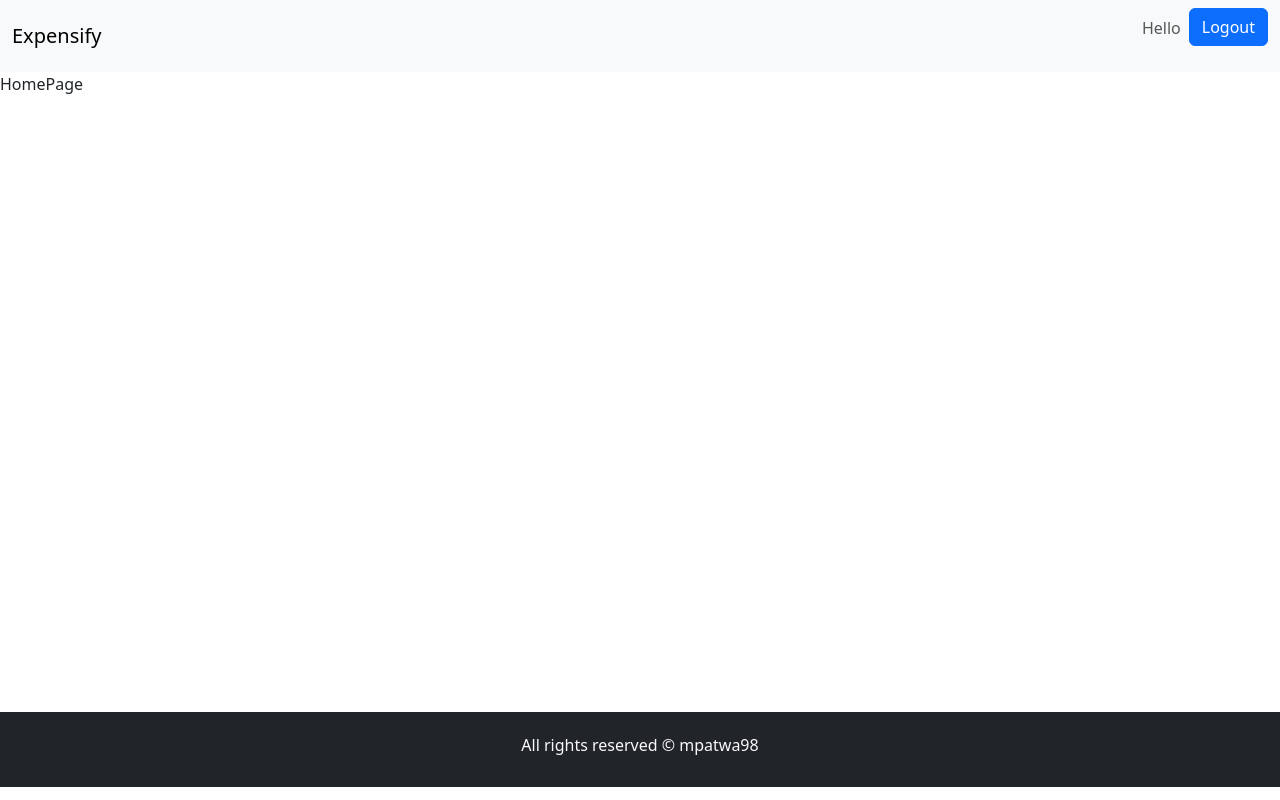
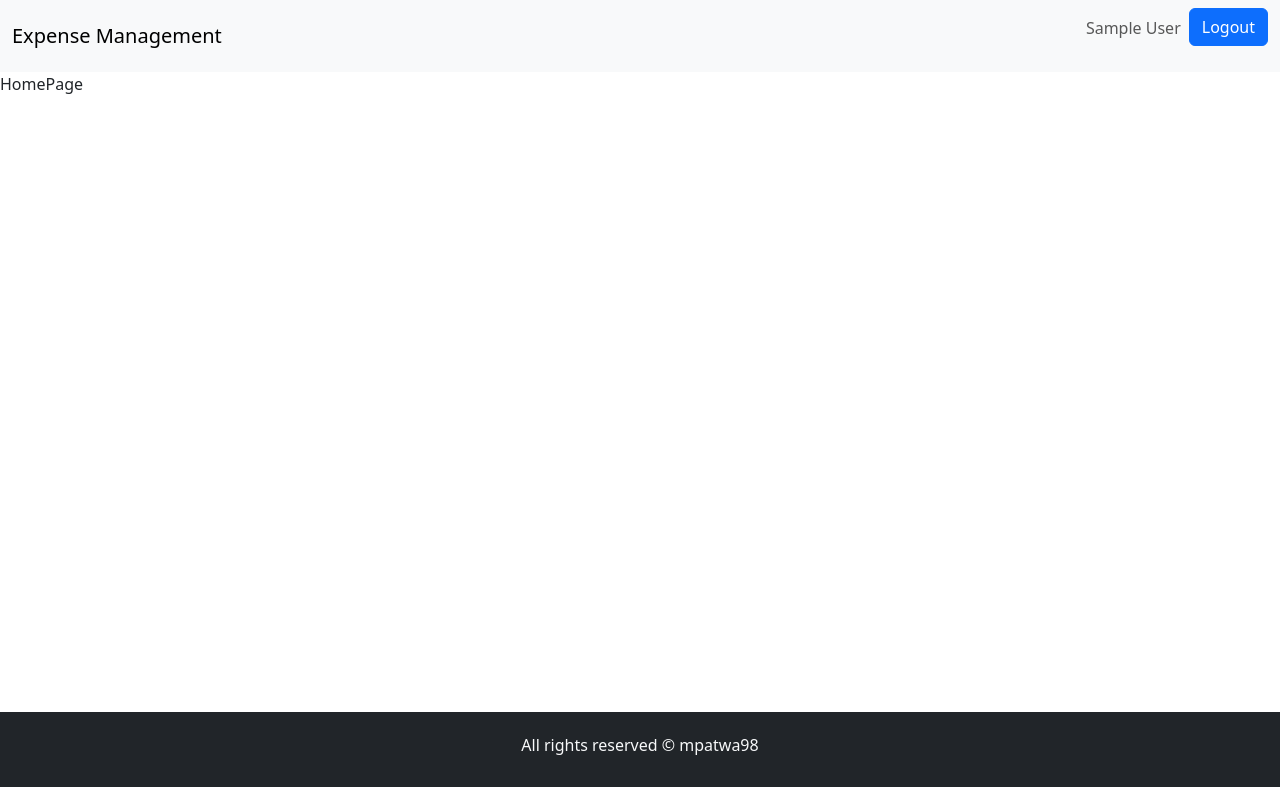
Before and after one commit to mpatwa98/Expensify, a React (Vite) app in the folder client/: page / in a window 1280 px wide. Built offline with nearby package versions, Linux system fonts and the light colour scheme; sample sign-in values are in the browser's storage.

Commit message:
protected routes created

```diff
--- a/client/src/App.jsx
+++ b/client/src/App.jsx
@@ -1,14 +1,20 @@
-import { Routes, Route } from "react-router-dom";
+import { Routes, Route, Navigate } from "react-router-dom";
 import HomePage from "./pages/HomePage";
-import "./App.css";
+import Login from "./pages/Login";
 import Register from "./pages/Register";
-import Login from "./pages/Login";
 
 function App() {
   return (
     <>
       <Routes>
-        <Route path="/" element={<HomePage />} />
+        <Route
+          path="/"
+          element={
+            <ProtectedRoutes>
+              <HomePage />
+            </ProtectedRoutes>
+          }
+        />
         <Route path="/register" element={<Register />} />
         <Route path="/login" element={<Login />} />
       </Routes>
@@ -16,4 +22,12 @@ function App() {
   );
 }
 
+export function ProtectedRoutes(props) {
+  if (localStorage.getItem("user")) {
+    return props.children;
+  } else {
+    return <Navigate to="/login" />;
+  }
+}
+
 export default App;
--- a/client/src/components/Layout/Header.jsx
+++ b/client/src/components/Layout/Header.jsx
@@ -1,6 +1,22 @@
-import { Link } from "react-router-dom";
+import React, { useState, useEffect } from "react";
+import { Link, useNavigate } from "react-router-dom";
+import { message } from "antd";
 
 export default function Header() {
+  const [loginUser, setLoginUser] = useState("");
+  const navigate = useNavigate();
+  useEffect(() => {
+    const user = JSON.parse(localStorage.getItem("user"));
+    if (user) {
+      setLoginUser(user);
+    }
+  }, []);
+
+  const logoutHandler = () => {
+    localStorage.removeItem("user");
+    message.success("Logout Successfully");
+    navigate("/login");
+  };
   return (
     <>
       <nav className="navbar navbar-expand-lg bg-light">
@@ -18,14 +34,17 @@ export default function Header() {
           </button>
           <div className="collapse navbar-collapse" id="navbarTogglerDemo01">
             <Link className="navbar-brand" to="/">
-              Expensify
+              Expense Management
             </Link>
             <ul className="navbar-nav ms-auto mb-2 mb-lg-0">
               <li className="nav-item">
-                <p className="nav-link">Hello</p>
+                {" "}
+                <p className="nav-link">{loginUser && loginUser.name}</p>{" "}
               </li>
               <li className="nav-item">
-                <button className="btn btn-primary">Logout</button>
+                <button className="btn btn-primary" onClick={logoutHandler}>
+                  Logout
+                </button>
               </li>
             </ul>
           </div>
```
